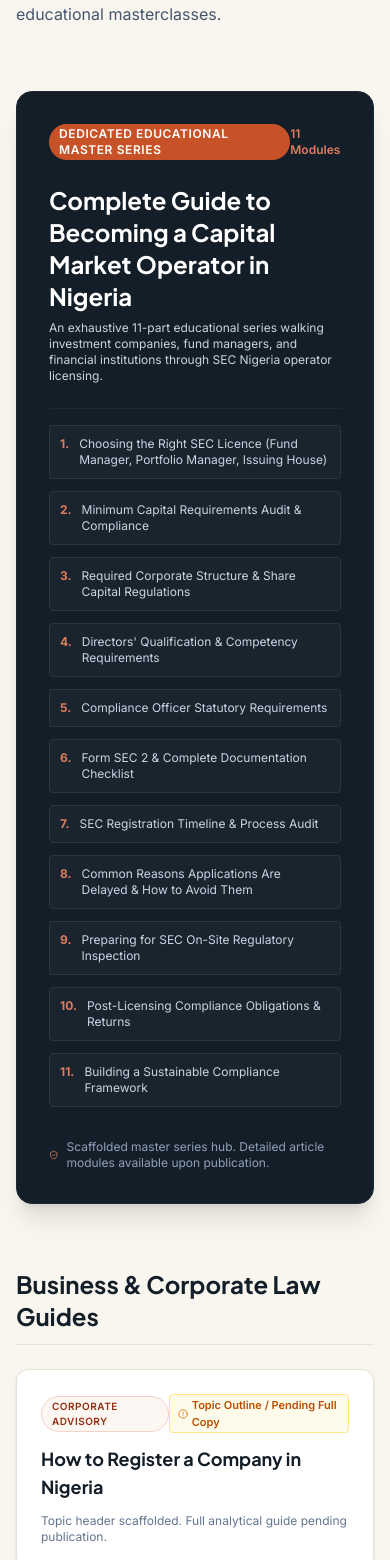
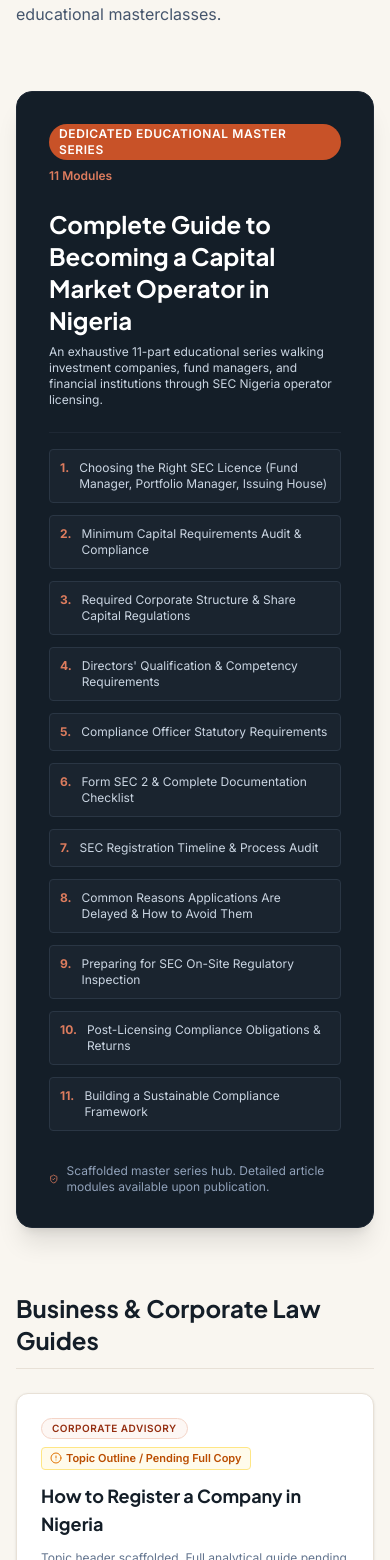
Before and after one commit to bashytech007/ilp-site, a Next.js app in the folder frontend/: page /insights in a window 390 px wide. Shown: the part 388-1948 px from the top of the page. Built offline with nearby package versions, Linux system fonts and the light colour scheme.

Commit message:
made-changes

```diff
--- a/frontend/src/app/insights/page.tsx
+++ b/frontend/src/app/insights/page.tsx
@@ -3,7 +3,13 @@
 import { Footer } from "@/components/layout/footer";
 import { Button } from "@/components/ui/button";
 import { Badge } from "@/components/ui/badge";
-import { BookOpen, FileText, AlertCircle, ArrowRight, ShieldCheck } from "lucide-react";
+import {
+  BookOpen,
+  FileText,
+  AlertCircle,
+  ArrowRight,
+  ShieldCheck,
+} from "lucide-react";
 import Link from "next/link";
 import { generateMetadata } from "@/lib/seo";
 
@@ -15,17 +21,41 @@
 
 export default function InsightsPage() {
   const corporateGuides = [
-    { title: "How to Register a Company in Nigeria", status: "Topic Outline / Pending Full Copy" },
-    { title: "Foreign Investment Guide & NIPC Registration", status: "Topic Outline / Pending Full Copy" },
-    { title: "Business Licences & Regulatory Approvals in Nigeria", status: "Topic Outline / Pending Full Copy" },
-    { title: "Corporate Governance Best Practices for Nigerian Boards", status: "Topic Outline / Pending Full Copy" },
+    {
+      title: "How to Register a Company in Nigeria",
+      status: "Topic Outline / Pending Full Copy",
+    },
+    {
+      title: "Foreign Investment Guide & NIPC Registration",
+      status: "Topic Outline / Pending Full Copy",
+    },
+    {
+      title: "Business Licences & Regulatory Approvals in Nigeria",
+      status: "Topic Outline / Pending Full Copy",
+    },
+    {
+      title: "Corporate Governance Best Practices for Nigerian Boards",
+      status: "Topic Outline / Pending Full Copy",
+    },
   ];
 
   const propertyGuides = [
-    { title: "How to Verify Land Title in Lagos & Abuja", status: "Topic Outline / Pending Full Copy" },
-    { title: "Governor's Consent Explained: Process & Costs", status: "Topic Outline / Pending Full Copy" },
-    { title: "Property Due Diligence Checklist Before Purchase", status: "Topic Outline / Pending Full Copy" },
-    { title: "Avoiding Real Estate & Land Fraud in Nigeria", status: "Topic Outline / Pending Full Copy" },
+    {
+      title: "How to Verify Land Title in Lagos & Abuja",
+      status: "Topic Outline / Pending Full Copy",
+    },
+    {
+      title: "Governor's Consent Explained: Process & Costs",
+      status: "Topic Outline / Pending Full Copy",
+    },
+    {
+      title: "Property Due Diligence Checklist Before Purchase",
+      status: "Topic Outline / Pending Full Copy",
+    },
+    {
+      title: "Avoiding Real Estate & Land Fraud in Nigeria",
+      status: "Topic Outline / Pending Full Copy",
+    },
   ];
 
   const capitalMarketSeries = [
@@ -48,10 +78,10 @@
 
       <main id="main-content" className="flex-grow pt-32 pb-24">
         <div className="max-w-7xl mx-auto px-4 sm:px-6 lg:px-8 space-y-16">
-
           {/* Header */}
           <div className="space-y-4 max-w-3xl">
-            <div className="flex items-center gap-2">
+            <div className="flex flex-wrap items-center justify-between gap-2">
+              {" "}
               <span className="h-0.5 w-8 bg-terracotta-500" />
               <span className="text-xs font-semibold uppercase tracking-[0.2em] text-terracotta-500">
                 RESOURCES & KNOWLEDGE CENTRE
@@ -63,17 +93,24 @@
             </h1>
 
             <p className="text-base text-slate-600 leading-relaxed">
-              A regularly updated knowledge hub demonstrating practical legal insight, commercial regulatory guidance, and educational masterclasses.
+              A regularly updated knowledge hub demonstrating practical legal
+              insight, commercial regulatory guidance, and educational
+              masterclasses.
             </p>
           </div>
 
           {/* Dedicated Flagship Capital Markets Series (Requirement 3 & 4) */}
           <div className="bg-charcoal-900 text-white p-8 sm:p-12 rounded-2xl space-y-6 shadow-xl border border-charcoal-800">
-            <div className="flex items-center justify-between">
-              <Badge variant="terracotta" className="bg-terracotta-500 text-white border-none">
+            <div className="flex flex-col sm:flex-row sm:items-center sm:justify-between gap-2">
+              {" "}
+              <Badge
+                variant="terracotta"
+                className="bg-terracotta-500 text-white border-none">
                 Dedicated Educational Master Series
               </Badge>
-              <span className="text-xs text-terracotta-400 font-semibold">11 Modules</span>
+              <span className="text-xs text-terracotta-400 font-semibold">
+                11 Modules
+              </span>
             </div>
 
             <div className="space-y-2 max-w-3xl">
@@ -81,14 +118,20 @@
                 Complete Guide to Becoming a Capital Market Operator in Nigeria
               </h2>
               <p className="text-xs text-slate-300">
-                An exhaustive 11-part educational series walking investment companies, fund managers, and financial institutions through SEC Nigeria operator licensing.
+                An exhaustive 11-part educational series walking investment
+                companies, fund managers, and financial institutions through SEC
+                Nigeria operator licensing.
               </p>
             </div>
 
             <div className="grid grid-cols-1 md:grid-cols-2 gap-3 pt-4 border-t border-charcoal-800">
               {capitalMarketSeries.map((topic, idx) => (
-                <div key={topic} className="flex items-start gap-2.5 text-xs text-slate-300 p-2.5 rounded bg-charcoal-800/60 border border-charcoal-700">
-                  <span className="font-bold text-terracotta-400 shrink-0">{idx + 1}.</span>
+                <div
+                  key={topic}
+                  className="flex items-start gap-2.5 text-xs text-slate-300 p-2.5 rounded bg-charcoal-800/60 border border-charcoal-700">
+                  <span className="font-bold text-terracotta-400 shrink-0">
+                    {idx + 1}.
+                  </span>
                   <span>{topic}</span>
                 </div>
               ))}
@@ -96,7 +139,10 @@
 
             <div className="pt-2 text-xs text-slate-400 flex items-center gap-2">
               <ShieldCheck className="h-4 w-4 text-terracotta-400" />
-              <span>Scaffolded master series hub. Detailed article modules available upon publication.</span>
+              <span>
+                Scaffolded master series hub. Detailed article modules available
+                upon publication.
+              </span>
             </div>
           </div>
 
@@ -110,16 +156,26 @@
 
             <div className="grid grid-cols-1 lg:grid-cols-2 gap-6">
               {corporateGuides.map((guide) => (
-                <div key={guide.title} className="bg-white p-6 rounded-xl border border-beige-300 shadow-sm space-y-3">
-                  <div className="flex items-center justify-between">
-                    <Badge variant="terracotta" className="text-[10px]">Corporate Advisory</Badge>
+                <div
+                  key={guide.title}
+                  className="bg-white p-6 rounded-xl border border-beige-300 shadow-sm space-y-3">
+                  <div className="flex flex-wrap items-center  gap-2">
+                    {" "}
+                    <Badge variant="terracotta" className="text-[10px]">
+                      Corporate Advisory
+                    </Badge>
                     <span className="inline-flex items-center gap-1 text-[11px] font-semibold text-amber-700 bg-amber-50 px-2 py-0.5 rounded border border-amber-200">
                       <AlertCircle className="h-3 w-3 text-amber-600" />
                       <span>{guide.status}</span>
                     </span>
                   </div>
-                  <h3 className="font-heading font-bold text-lg text-charcoal-900">{guide.title}</h3>
-                  <p className="text-xs text-slate-500">Topic header scaffolded. Full analytical guide pending publication.</p>
+                  <h3 className="font-heading font-bold text-lg text-charcoal-900">
+                    {guide.title}
+                  </h3>
+                  <p className="text-xs text-slate-500">
+                    Topic header scaffolded. Full analytical guide pending
+                    publication.
+                  </p>
                 </div>
               ))}
             </div>
@@ -135,16 +191,25 @@
 
             <div className="grid grid-cols-1 lg:grid-cols-2 gap-6">
               {propertyGuides.map((guide) => (
-                <div key={guide.title} className="bg-white p-6 rounded-xl border border-beige-300 shadow-sm space-y-3">
-                  <div className="flex items-center justify-between">
-                    <Badge variant="terracotta" className="text-[10px]">Real Estate Law</Badge>
+                <div
+                  key={guide.title}
+                  className="bg-white p-6 rounded-xl border border-beige-300 shadow-sm space-y-3">
+                  <div className="flex items-center justify-between gap-3">
+                    <Badge variant="terracotta" className="text-[10px]">
+                      Real Estate Law
+                    </Badge>
                     <span className="inline-flex items-center gap-1 text-[11px] font-semibold text-amber-700 bg-amber-50 px-2 py-0.5 rounded border border-amber-200">
                       <AlertCircle className="h-3 w-3 text-amber-600" />
                       <span>{guide.status}</span>
                     </span>
                   </div>
-                  <h3 className="font-heading font-bold text-lg text-charcoal-900">{guide.title}</h3>
-                  <p className="text-xs text-slate-500">Topic header scaffolded. Full analytical guide pending publication.</p>
+                  <h3 className="font-heading font-bold text-lg text-charcoal-900">
+                    {guide.title}
+                  </h3>
+                  <p className="text-xs text-slate-500">
+                    Topic header scaffolded. Full analytical guide pending
+                    publication.
+                  </p>
                 </div>
               ))}
             </div>
@@ -153,12 +218,14 @@
           {/* CTA */}
           <div className="text-center pt-6">
             <Link href="/contact">
-              <Button variant="terracotta" size="lg" rightIcon={<ArrowRight className="h-4 w-4" />}>
+              <Button
+                variant="terracotta"
+                size="lg"
+                rightIcon={<ArrowRight className="h-4 w-4" />}>
                 Request Specific Legal Advisory
               </Button>
             </Link>
           </div>
-
         </div>
       </main>
 
--- a/frontend/src/components/layout/header-nav.tsx
+++ b/frontend/src/components/layout/header-nav.tsx
@@ -114,7 +114,7 @@
         </nav>
 
         {/* Right Callout Phone Link */}
-        <div className="hidden sm:flex items-center gap-4">
+        <div className="hidden lg:flex items-center gap-4">
           <a
             href={`tel:${siteConfig.contact.phone[0].replace(/\s+/g, '')}`}
             className="flex items-center gap-2 text-xs font-semibold text-slate-200 hover:text-terracotta-400 transition-colors bg-charcoal-800/80 px-3.5 py-2 rounded-full border border-charcoal-700"
```
